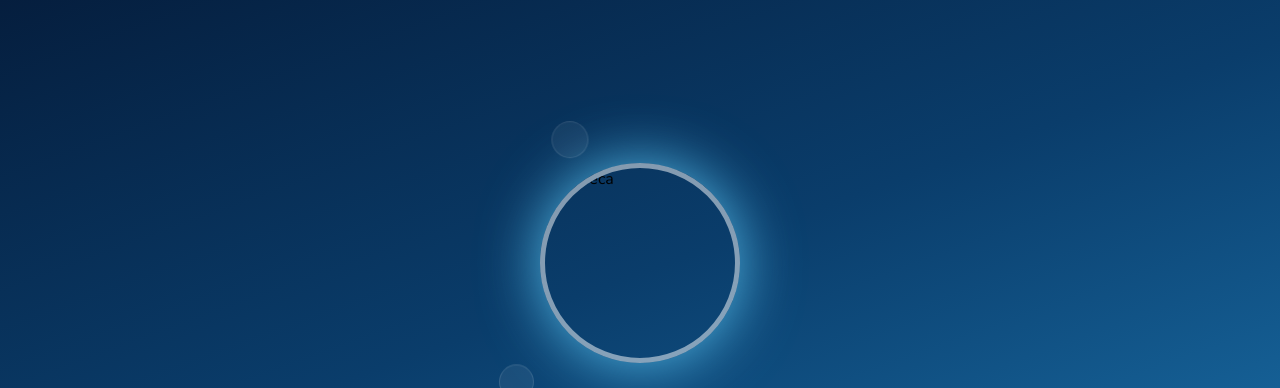
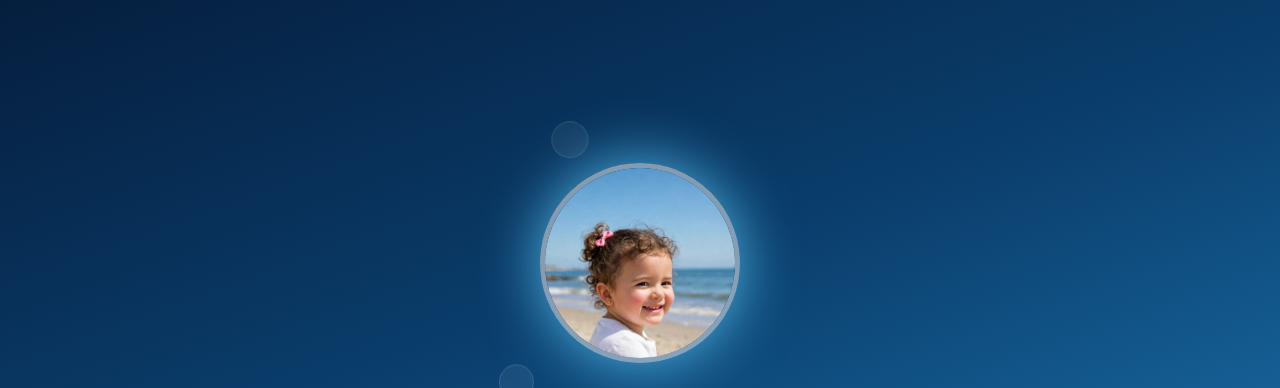
Before and after one commit to clementefneto/convite-rebeca-2anos, a plain HTML site: page index.html in a window 1280 px wide. Shown: the top 388 px of the page. Drawn offline with nearby package versions, Linux system fonts and the light colour scheme.

Commit message:
Update index.html

```diff
--- a/index.html
+++ b/index.html
@@ -91,7 +91,7 @@ body{font-family:'Nunito',sans-serif;background:var(--od);min-height:100vh;overf
 <div id="splash">
   <div class="sbubbles" id="sbubbles"></div>
   <div class="sphoto">
-    <img src="rebeca.png" alt="Rebeca">
+    <img src="Foto1.jpeg" alt="Rebeca">
   </div>
   <div class="stitle">🌊 Rebeca faz<br><span style="color:#ffd700">2 Aninhos!</span> 🎉</div>
   <div class="ssub">✨ Toque para abrir o convite ✨</div>
@@ -111,7 +111,7 @@ body{font-family:'Nunito',sans-serif;background:var(--od);min-height:100vh;overf
         <div class="main-title">Você está<br>convidado! 🎉</div>
         <div class="subtitle">🐚 Uma festa no fundo do mar 🐚</div>
       <div class="theme-wrap">
-        <img src="rebeca.png" alt="Tema fundo do mar">
+        <img src="Foto2.jpeg" alt="Tema fundo do mar">
       </div>
 
       <div class="card">
```
